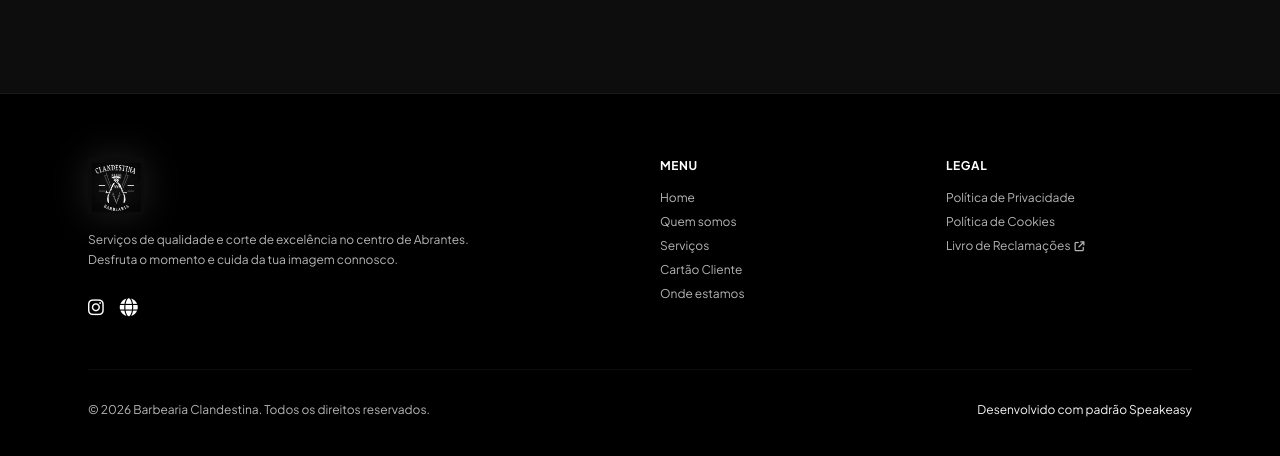
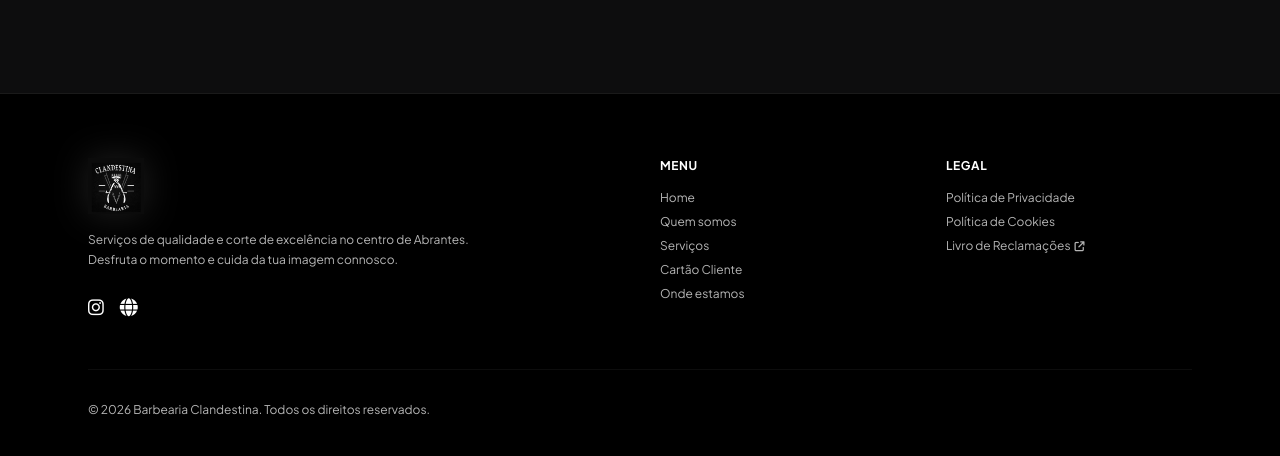
Before and after one commit to pacaxasss/clandestina, a plain HTML site: page index.html in a window 1280 px wide. Shown: the part 4611-5067 px from the top of the page. Drawn offline with nearby package versions, Linux system fonts and the light colour scheme.

Commit message:
Update index.html

```diff
--- a/index.html
+++ b/index.html
@@ -670,7 +670,6 @@
 
       <div class="border-t border-white/5 pt-8 flex flex-col sm:flex-row items-center justify-between text-xs gap-4">
         <span>© 2026 Barbearia Clandestina. Todos os direitos reservados.</span>
-        <span class="text-clandestina-gold">Desenvolvido com padrão Speakeasy</span>
       </div>
 
     </div>
```
